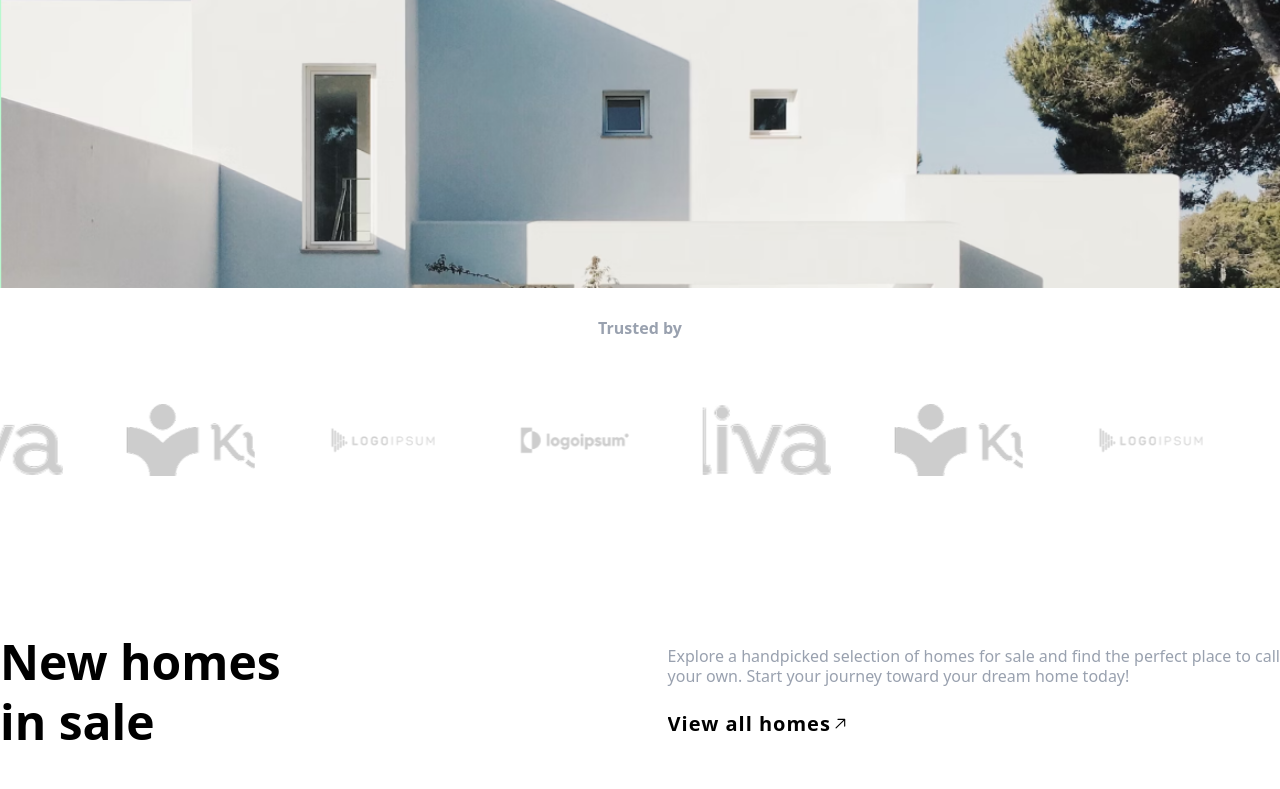
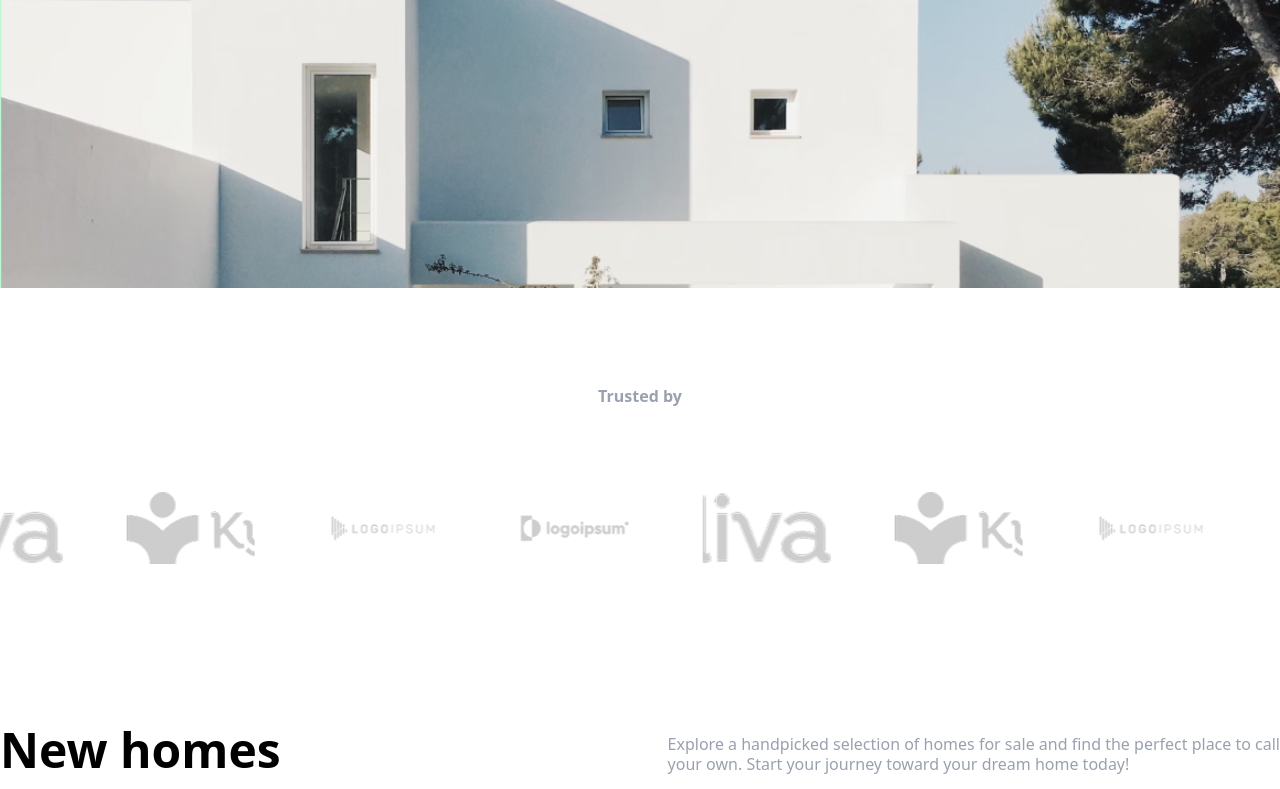
Before and after one commit to Kaveeshala/LandingPage, a Next.js app: page / in a window 1280 px wide. Shown: the part 581-1370 px from the top of the page. Built offline with nearby package versions, Linux system fonts and the light colour scheme.

Commit message:
modify client section

```diff
--- a/src/app/components/Clients.jsx
+++ b/src/app/components/Clients.jsx
@@ -18,7 +18,7 @@ export default function Clients() {
     ]
 
   return (
-    <Marquee className="your-custom-class" pauseOnHover>
+    <Marquee className="your-custom-class mt-12" pauseOnHover>
 
         {images.map((image, index ) => (
              <div key={index} className='relative w-32 h-32 ml-12'>
--- a/src/app/page.js
+++ b/src/app/page.js
@@ -12,7 +12,7 @@ export default function Home() {
 
       <HeroSection />
 
-      <h1 className="text-gray-400 text-center py-7 font-semibold">Trusted by</h1>
+      <h1 className="text-gray-400 text-center font-semibold mt-24">Trusted by</h1>
       <Clients />
 
       <Homes />
```
